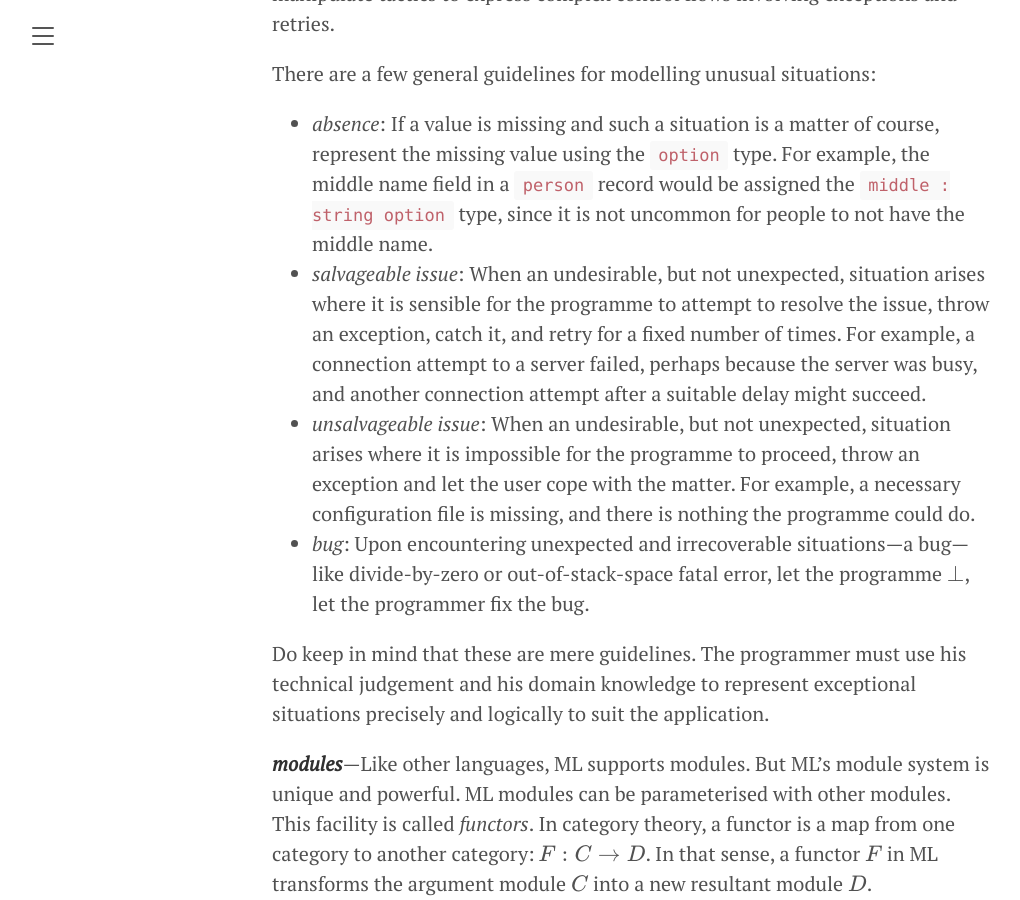
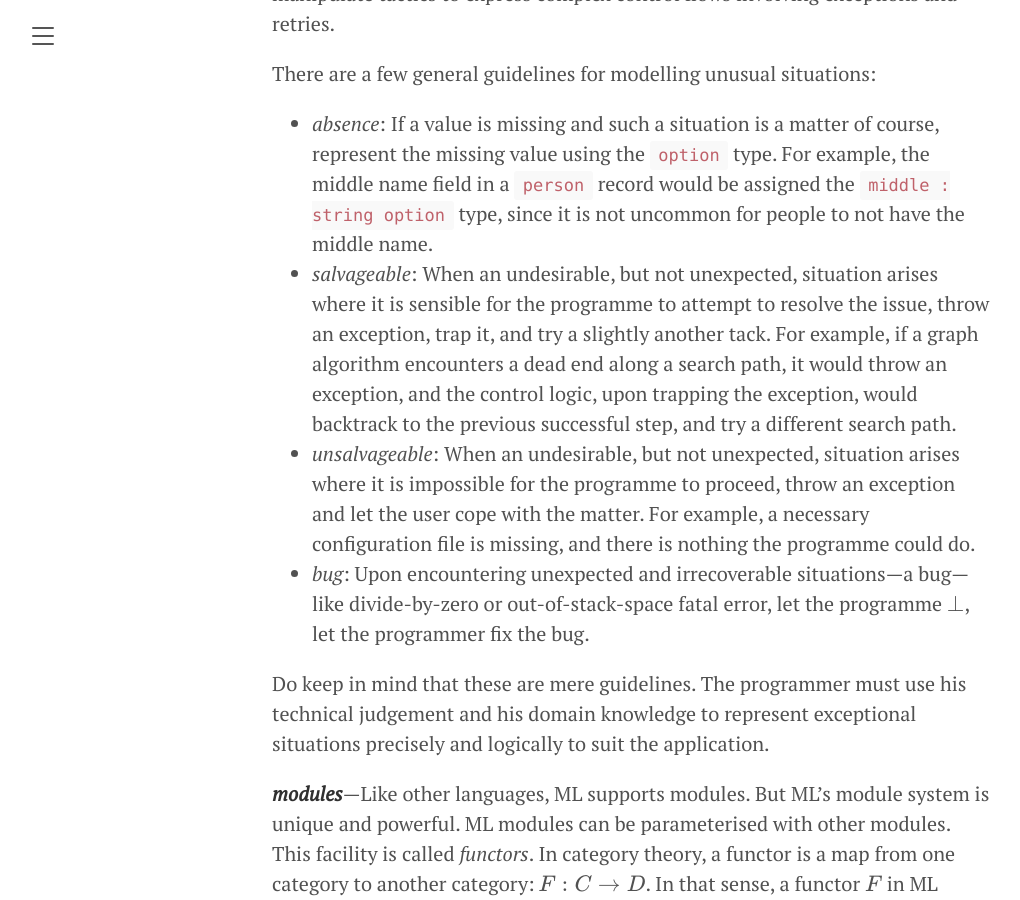
Before and after one commit to amenzwa/amenzwa.github.io, a Jekyll site: the page built from computing/ProgrammingParadigms.md, in a window 1280 px wide and 900 px high, scrolled down 34327 px. Shown: the whole window, without its empty margins (8-1028 px from the left). Built offline with Jekyll 4.4.1, drawn with Linux system fonts in a browser that asks for light colours; our own code applies the rules of GitHub Pages for plain Markdown files; formulas are drawn with MathJax 3.

Commit message:
trap ex/retry

```diff
--- a/computing/ProgrammingParadigms.md
+++ b/computing/ProgrammingParadigms.md
@@ -477,8 +477,8 @@ To summarise, functions represent basic computations; functionals manipulate fun
 There are a few general guidelines for modelling unusual situations:
 
 - *absence*: If a value is missing and such a situation is a matter of course, represent the missing value using the `option` type. For example, the middle name field in a `person` record would be assigned the `middle : string option` type, since it is not uncommon for people to not have the middle name.
-- *salvageable issue*: When an undesirable, but not unexpected, situation arises where it is sensible for the programme to attempt to resolve the issue, throw an exception, catch it, and retry for a fixed number of times. For example, a connection attempt to a server failed, perhaps because the server was busy, and another connection attempt after a suitable delay might succeed.
-- *unsalvageable issue*: When an undesirable, but not unexpected, situation arises where it is impossible for the programme to proceed, throw an exception and let the user cope with the matter. For example, a necessary configuration file is missing, and there is nothing the programme could do.
+- *salvageable*: When an undesirable, but not unexpected, situation arises where it is sensible for the programme to attempt to resolve the issue, throw an exception, trap it, and try a slightly another tack. For example, if a graph algorithm encounters a dead end along a search path, it would throw an exception, and the control logic, upon trapping the exception, would backtrack to the previous successful step, and try a different search path.
+- *unsalvageable*: When an undesirable, but not unexpected, situation arises where it is impossible for the programme to proceed, throw an exception and let the user cope with the matter. For example, a necessary configuration file is missing, and there is nothing the programme could do.
 - *bug*: Upon encountering unexpected and irrecoverable situations—a bug—like divide-by-zero or out-of-stack-space fatal error, let the programme $⊥$, let the programmer fix the bug.
 
 Do keep in mind that these are mere guidelines. The programmer must use his technical judgement and his domain knowledge to represent exceptional situations precisely and logically to suit the application.
```
